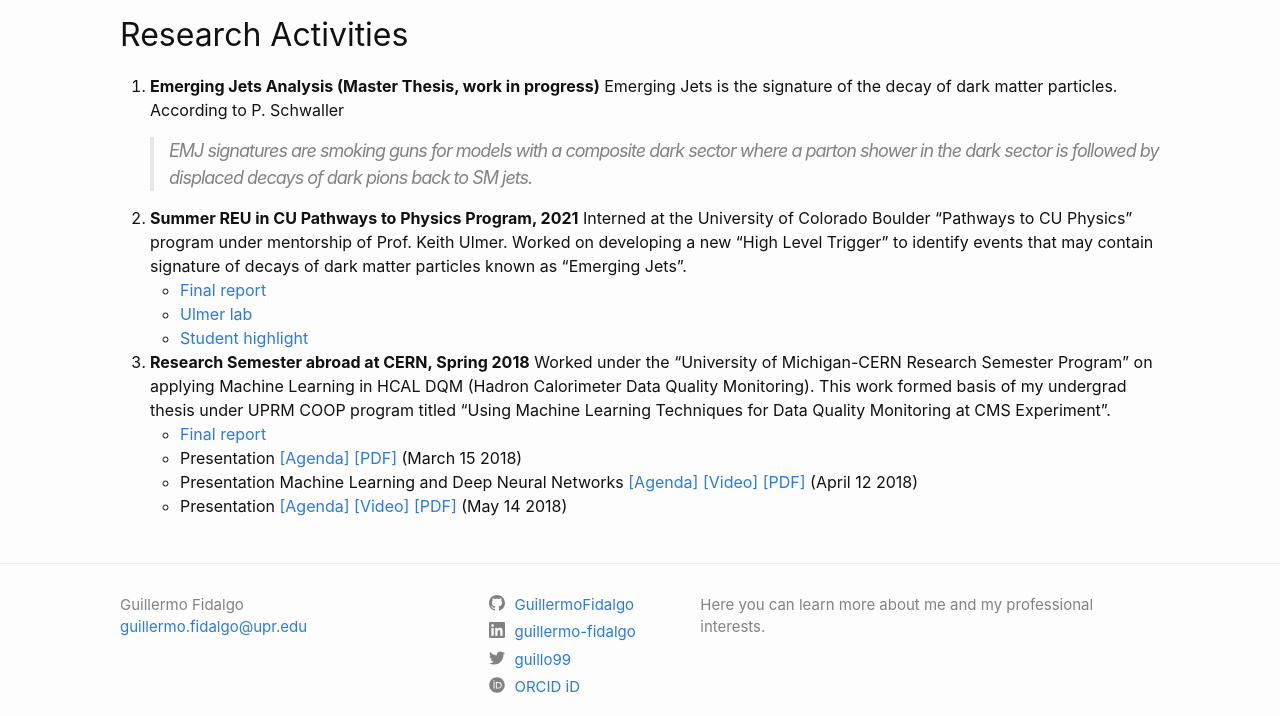
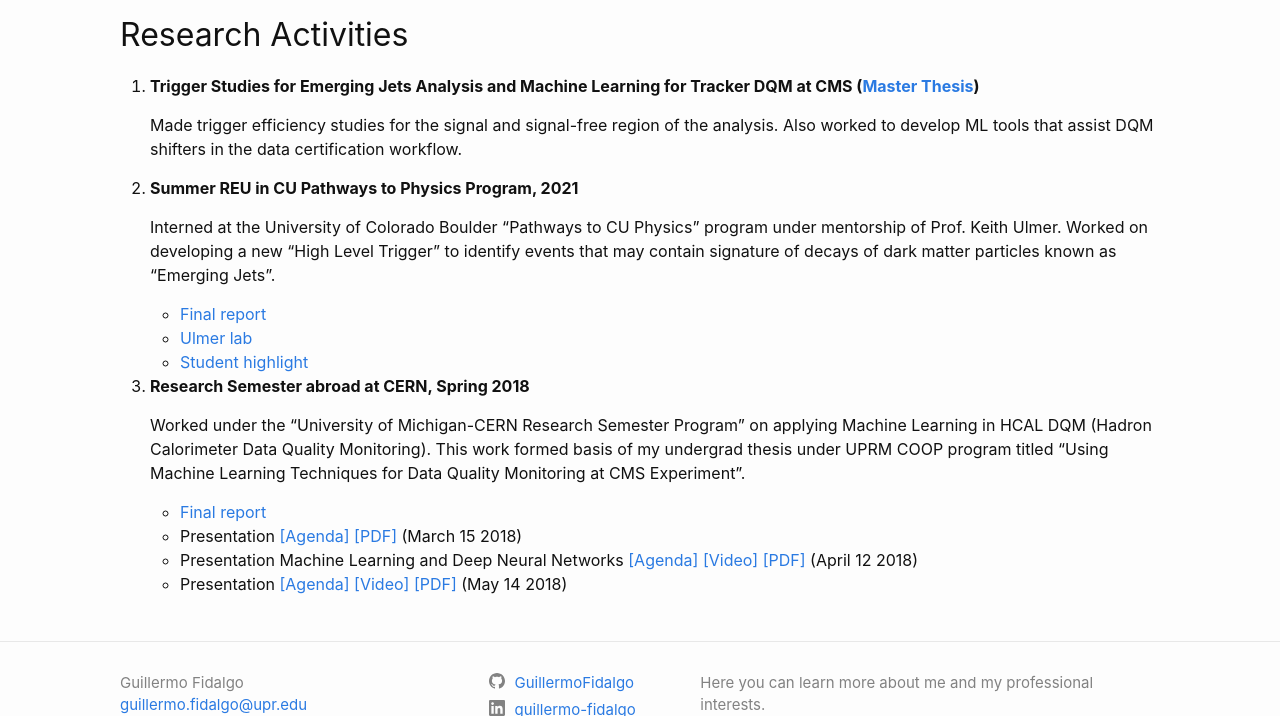
Before and after one commit to GuillermoFidalgo/guillermofidalgo.github.io, a Jekyll site: the page built from index.md, in a window 1280 px wide and 900 px high, scrolled down 845 px, cut to the strip 184-900 px from the top of the window. Built offline with Jekyll 4.4.1, drawn with Linux system fonts in a browser that asks for light colours.

Commit message:
update site (#7)
* update site

* remove pubs file and ignore it

* [pre-commit.ci] auto fixes from pre-commit.com hooks

for more information, see https://pre-commit.ci

---------

Co-authored-by: pre-commit-ci[bot] <66853113+pre-commit-ci[bot]@users.noreply.github.com>

```diff
--- a/index.md
+++ b/index.md
@@ -39,17 +39,20 @@
 
 # Research Activities
 
-1.  **Emerging Jets Analysis (Master Thesis, work in progress)**
-    Emerging Jets is the signature of the decay of dark matter particles. According to P. Schwaller
+1.  **Trigger Studies for Emerging Jets Analysis and Machine Learning for Tracker DQM at CMS ([Master Thesis](https://github.com/GuillermoFidalgo/master-thesis/releases))**
 
-    > EMJ signatures are smoking guns for models with a composite dark sector where a parton shower in the dark sector is followed by displaced decays of dark pions back to SM jets.
+    Made trigger efficiency studies for the signal and signal-free region of the analysis. Also worked to develop ML tools that assist DQM shifters in the data certification workflow.
 
 2.  **Summer REU in CU Pathways to Physics Program, 2021**
+
     Interned at the University of Colorado Boulder "Pathways to CU Physics" program under mentorship of Prof. Keith Ulmer. Worked on developing a new "High Level Trigger" to identify events that may contain signature of decays of dark matter particles known as "Emerging Jets".
     *   [Final report]({{site.baseurl}}/assets/pdfs/CU_Pathways_Final_Report.pdf)
     *   [Ulmer lab](https://www.colorado.edu/program/pathways-to-cu-physics/ulmer-lab)
     *   [Student highlight](https://www.colorado.edu/physics-jila-reu/research/new-trigger-studies-emerging-jets-cms-experiment)
+
+
 3.  **Research Semester abroad at CERN, Spring 2018**
+
     Worked under the "University of Michigan-CERN Research Semester Program" on applying Machine Learning in HCAL DQM (Hadron Calorimeter Data Quality Monitoring). This work formed basis of my undergrad thesis under UPRM COOP program titled “Using Machine Learning Techniques for Data Quality Monitoring at CMS Experiment".
     *   [Final report]({{site.baseurl}}/assets/pdfs/Biblatex_version_main.pdf)
     *   Presentation [\[Agenda\]](https://indico.cern.ch/event/699240/#6-machine-learning-for-data-qu) [\[PDF\]](https://indico.cern.ch/event/699240/contributions/2867949/attachments/1616957/2571105/Machine_Learning_-_CERN_proyect_1.pdf) (March 15 2018)
```
Also changed, not shown: .github/workflows/ci.yml, .pre-commit-config.yaml, 2 other files.
